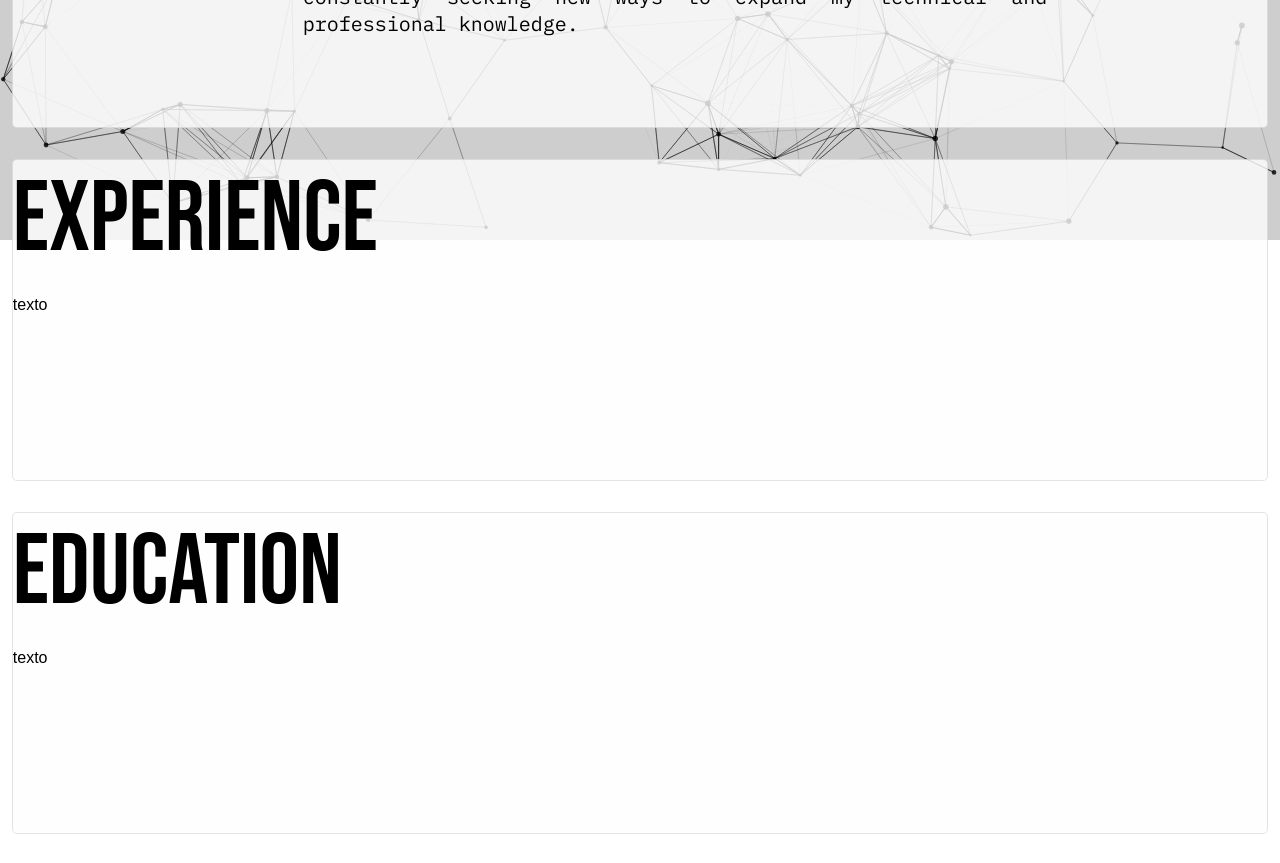
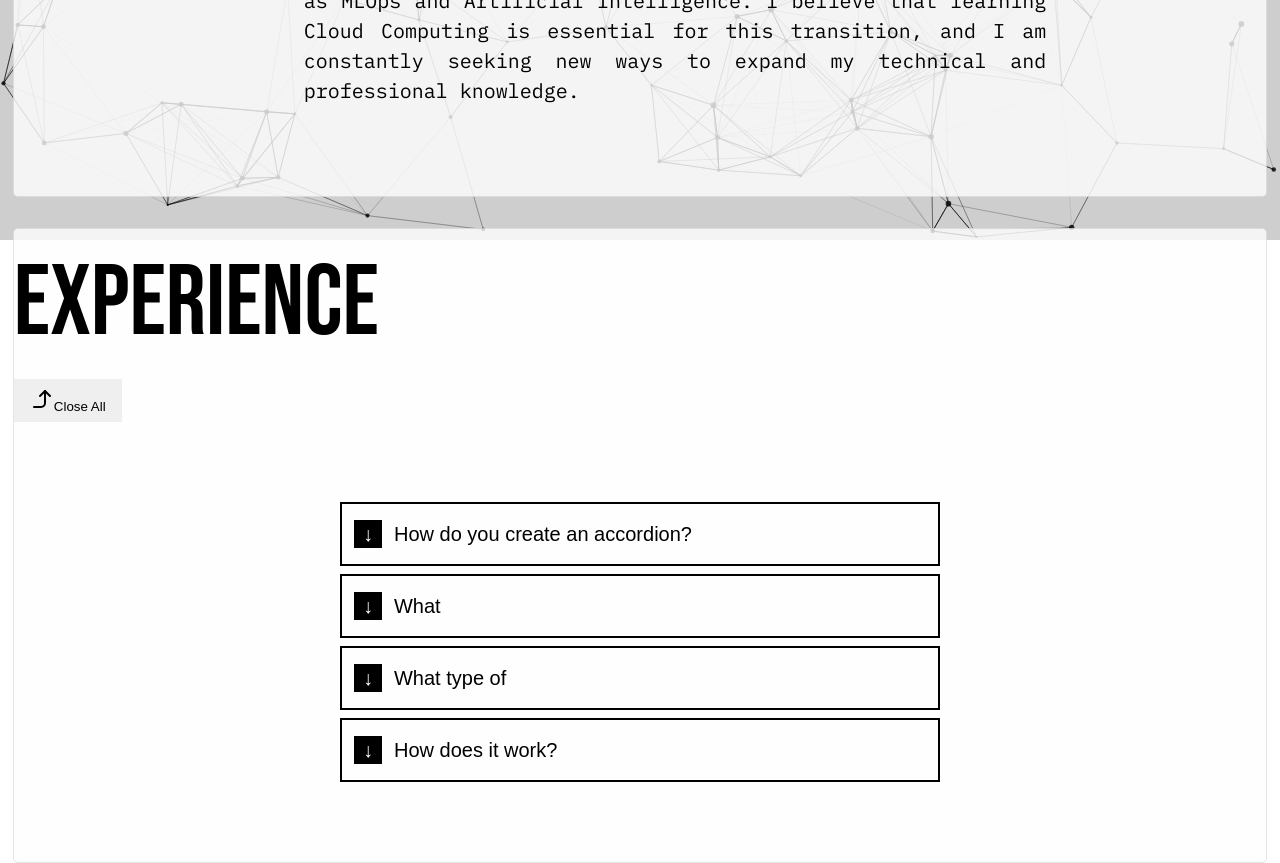
Before and after one commit to guicamargo/portfolio-frontend, a React (Vite) app: page / in a window 1280 px wide. Shown: the part 560-1423 px from the top of the page. Built offline with nearby package versions, Linux system fonts and the light colour scheme; a web font is replaced by a local one.

Commit message:
inclusão acordion section experience

```diff
--- a/src/components/SectionsHome/Section2- WorkExperience/index.jsx
+++ b/src/components/SectionsHome/Section2- WorkExperience/index.jsx
@@ -1,15 +1,86 @@
-import React from 'react';
+import React, {useRef,useState} from 'react';
 import { useTranslation } from 'react-i18next';
 import ConteinerSections from "../../conteinerSections";
+import { ChevronUp } from 'lucide-react';
+import { ChevronDown } from 'lucide-react';
+import { CornerRightUp } from 'lucide-react';
+
 import './styles.css';
 
 const Index = () => {
   const { t } = useTranslation();
+  const accordionRef = useRef(null);
+  const [isAnyOpen, setIsAnyOpen] = useState(true);
+
+  const closeAll = () => {
+    if (accordionRef.current) {
+      const details = accordionRef.current.querySelectorAll('details');
+      details.forEach(detail => {
+        detail.removeAttribute('open');
+      });
+      setIsAnyOpen(false);
+    }
+  };
+
+  const handleDetailsClick = (e) => {
+    if (e.target.tagName.toLowerCase() === 'summary') {
+      const allDetails = accordionRef.current.querySelectorAll('details');
+      const anyOpen = Array.from(allDetails).some(detail => detail.hasAttribute('open'));
+      setIsAnyOpen(anyOpen);
+    }
+  };
+
   return (
     <ConteinerSections title={t('nav.experience')} className="experienceContainer">
-      <div>
-        <p>texto</p>
+    <div className="accordion-container">
+      <div className="accordion-header">
+        <button
+          className="close-all-button"
+          onClick={closeAll}
+          disabled={!isAnyOpen}
+        >
+          <CornerRightUp/>
+          Close All
+        </button>
       </div>
+      <div className="accordion" ref={accordionRef} onClick={handleDetailsClick}>
+        <details>
+          <summary>
+            How do you create an accordion?
+          </summary>
+          <div>
+            Easy! As long as you
+          </div>
+        </details>
+
+        <details>
+          <summary>
+            What
+          </summary>
+          <div>
+            No worries.
+          </div>
+        </details>
+
+        <details>
+          <summary>
+            What type of
+          </summary>
+          <div>
+            Almost anything you'd like.
+          </div>
+        </details>
+
+        <details>
+          <summary>
+            How does it work?
+          </summary>
+          <div>
+            The <code>&lt;details&gt;</code>
+          </div>
+        </details>
+      </div>
+    </div>
     </ConteinerSections>
   );
 };
--- a/src/components/SectionsHome/Section2- WorkExperience/styles.css
+++ b/src/components/SectionsHome/Section2- WorkExperience/styles.css
@@ -0,0 +1,119 @@
+:root {
+  /* Light mode variables */
+  --background-color: #ffffff;
+  --text-color: #000000;
+  --border-color: #000000;
+  --hover-background: #eee;
+  --arrow-background: #000000;
+  --arrow-color: #ffffff;
+}
+
+/* Dark mode styles */
+@media (prefers-color-scheme: dark) {
+  :root {
+    --background-color: #1a1a1a;
+    --text-color: #ffffff;
+    --border-color: #ffffff;
+    --hover-background: #2a2a2a;
+    --arrow-background: #ffffff;
+    --arrow-color: #000000;
+  }
+}
+
+*, *:after, *:before {
+  box-sizing: border-box;
+}
+
+body {
+  font-family: "Inter", sans-serif;
+  line-height: 1.5;
+  min-height: 100vh;
+  font-size: 1.25rem;
+  background-color: var(--background-color);
+  color: var(--text-color);
+}
+
+*:focus {
+  outline: none;
+}
+
+.accordion {
+  width: 90%;
+  max-width: 600px;
+  margin: 5rem auto;
+}
+
+details div {
+  border-left: 2px solid var(--border-color);
+  border-right: 2px solid var(--border-color);
+  border-bottom: 2px solid var(--border-color);
+  padding: 1.5em;
+}
+
+details div > * + * {
+  margin-top: 1.5em;
+}
+
+details + details {
+  margin-top: .5rem;
+}
+
+summary {
+  list-style: none;
+}
+
+summary::-webkit-details-marker {
+  display: none;
+}
+
+summary {
+  border: 2px solid var(--border-color);
+  padding: .75em 1em;
+  cursor: pointer;
+  position: relative;
+  padding-left: calc(1.75rem + .75rem + .75rem);
+}
+
+summary:before {
+  position: absolute;
+  top: 50%;
+  transform: translateY(-50%);
+  left: .75rem;
+  content: "↓";
+  width: 1.75rem;
+  height: 1.75rem;
+  background-color: var(--arrow-background);
+  color: var(--arrow-color);
+  display: inline-flex;
+  justify-content: center;
+  align-items: center;
+  flex-shrink: 0;
+}
+
+details[open] summary {
+  background-color: var(--hover-background);
+}
+
+details[open] summary:before {
+  content: "↑";
+}
+
+summary:hover {
+  background-color: var(--hover-background);
+}
+
+a {
+  color: inherit;
+  font-weight: 600;
+  text-decoration: none;
+  box-shadow: 0 1px 0 0;
+}
+
+a:hover {
+  box-shadow: 0 3px 0 0;
+}
+
+code {
+  font-family: monospace;
+  font-weight: 600;
+}
```
